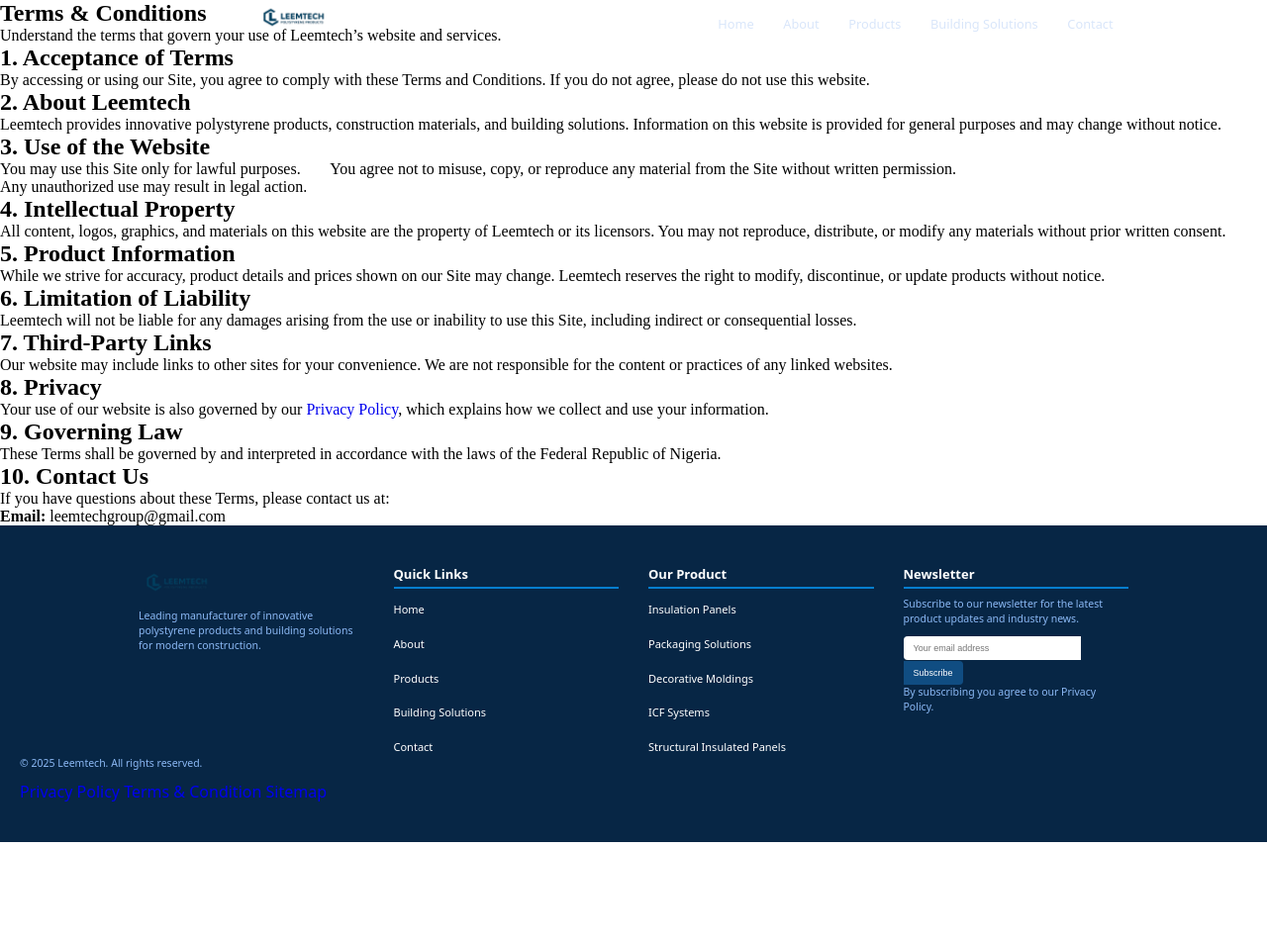
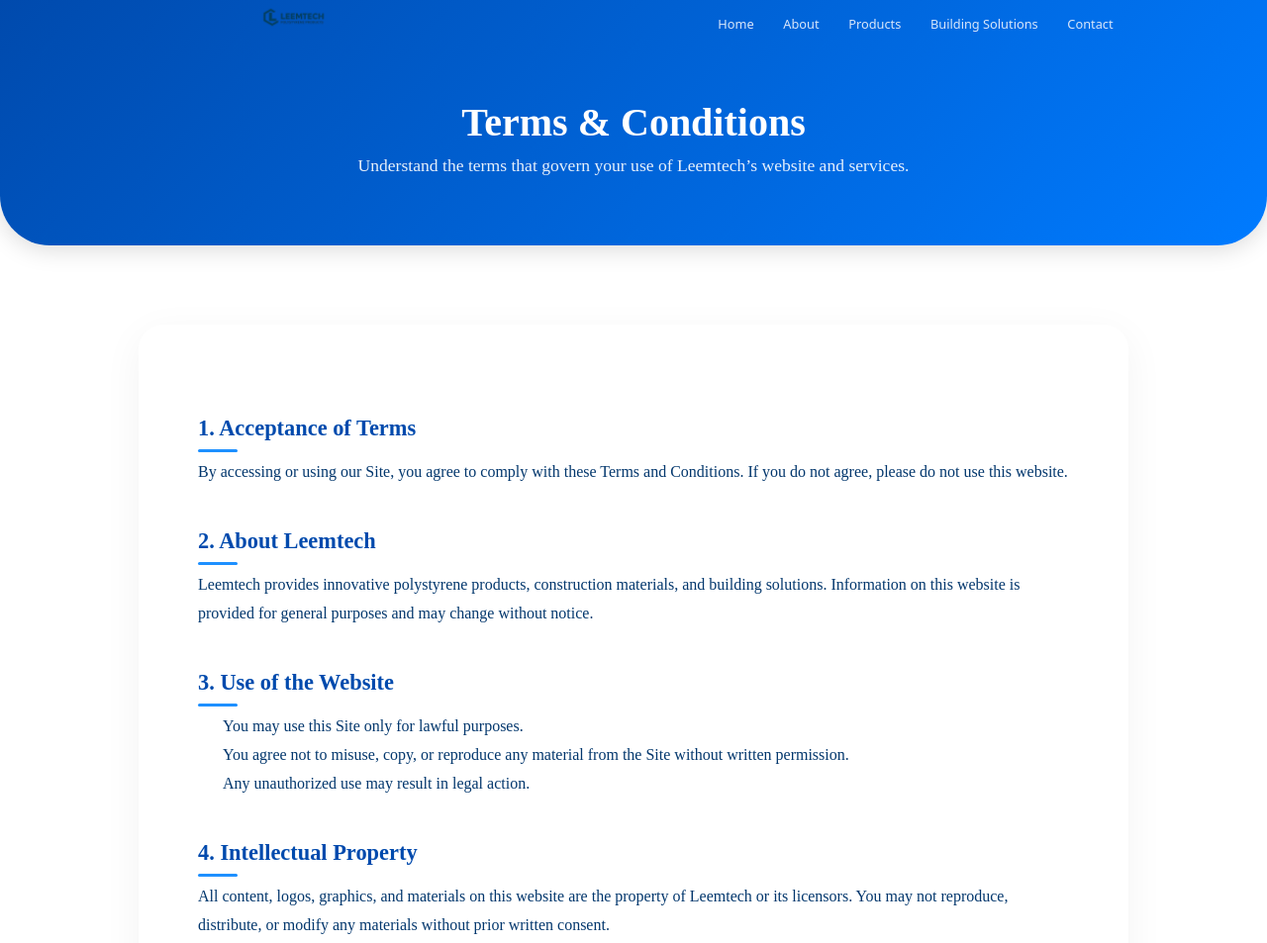
Before and after one commit to Tiahaleem/Polysteren, a plain HTML site: page terms.html in a window 1280 px wide. Shown: the top 953 px of the page at 99% size. Before the commit the page ends 851 px from the top, so only its background shows below. Drawn offline with Linux system fonts and the light colour scheme.

Commit message:
Update style.css

```diff
--- a/style.css
+++ b/style.css
@@ -1242,6 +1242,47 @@ text-align: center;
     width: 60%;
   }
 }
+/*  */
+.footer-bottom {
+  border-top: 1px solid rgba(255, 255, 255, 0.2);
+  margin-top: 30px;
+  padding-top: 15px;
+  display: flex;
+  justify-content: space-between;
+  align-items: center;
+  color: rgb(140, 185, 245);
+  font-size: 11px;
+  flex-wrap: wrap;
+}
+
+.footer-bottom p {
+  margin: 0;
+  cursor: pointer;
+}
+
+.footer-links {
+  display: flex;
+  gap: 15px;
+}
+
+.footer-links a {
+  color: rgb(140, 185, 245);
+  text-decoration: none;
+  font-size: 11px;
+  transition: color 0.3s ease;
+}
+
+.footer-links a:hover {
+  color: rgb(6, 126, 207);
+}
+
+@media (max-width: 600px) {
+  .footer-bottom {
+    flex-direction: column;
+    gap: 8px;
+    text-align: center;
+  }
+}
 
 
 /* ========== RESPONSIVENESS ========== */
@@ -1361,6 +1402,98 @@ img, video {
   }
 }
 
+/* =============================
+   LEGAL PAGES STYLING
+============================= */
+
+.legal-hero {
+  background: linear-gradient(135deg, #004aad, #007bff);
+  color: #fff;
+  text-align: center;
+  padding: 100px 10% 70px 10%;
+  border-bottom-left-radius: 50px;
+  border-bottom-right-radius: 50px;
+  box-shadow: 0 4px 25px rgba(0, 0, 0, 0.15);
+}
+
+.legal-hero h1 {
+  font-size: 2.5rem;
+  margin-bottom: 10px;
+  font-weight: 700;
+}
+
+.legal-hero p {
+  font-size: 1.1rem;
+  opacity: 0.9;
+}
+
+.legal-container {
+  width: 85%;
+  max-width: 1000px;
+  margin: 80px auto;
+}
+
+.legal-content {
+  background: #fff;
+  padding: 50px 60px;
+  border-radius: 25px;
+  box-shadow: 0 10px 40px rgba(0, 0, 0, 0.05);
+  color: #03376d;
+  line-height: 1.8;
+}
+
+.legal-content h2 {
+  color: #004aad;
+  margin-top: 35px;
+  margin-bottom: 10px;
+  font-size: 1.4rem;
+  position: relative;
+}
+
+.legal-content h2::before {
+  content: "";
+  position: absolute;
+  left: 0;
+  bottom: -4px;
+  width: 40px;
+  height: 3px;
+  background: #1E90FF;
+  border-radius: 10px;
+}
+
+.legal-content ul {
+  padding-left: 25px;
+  list-style-type: disc;
+  margin-bottom: 15px;
+}
+
+.legal-content a {
+  color: #1E90FF;
+  text-decoration: none;
+  transition: color 0.3s ease;
+}
+
+.legal-content a:hover {
+  color: #004aad;
+  text-decoration: underline;
+}
+
+/* Responsive */
+@media (max-width: 768px) {
+  .legal-hero {
+    padding: 80px 20px 50px 20px;
+  }
+
+  .legal-hero h1 {
+    font-size: 2rem;
+  }
+
+  .legal-content {
+    padding: 30px 20px;
+  }
+}
+
+
 /* ========== Small Mobile (≤ 480px) ========== */
 @media (max-width: 480px) {
   .Innovative {
```
